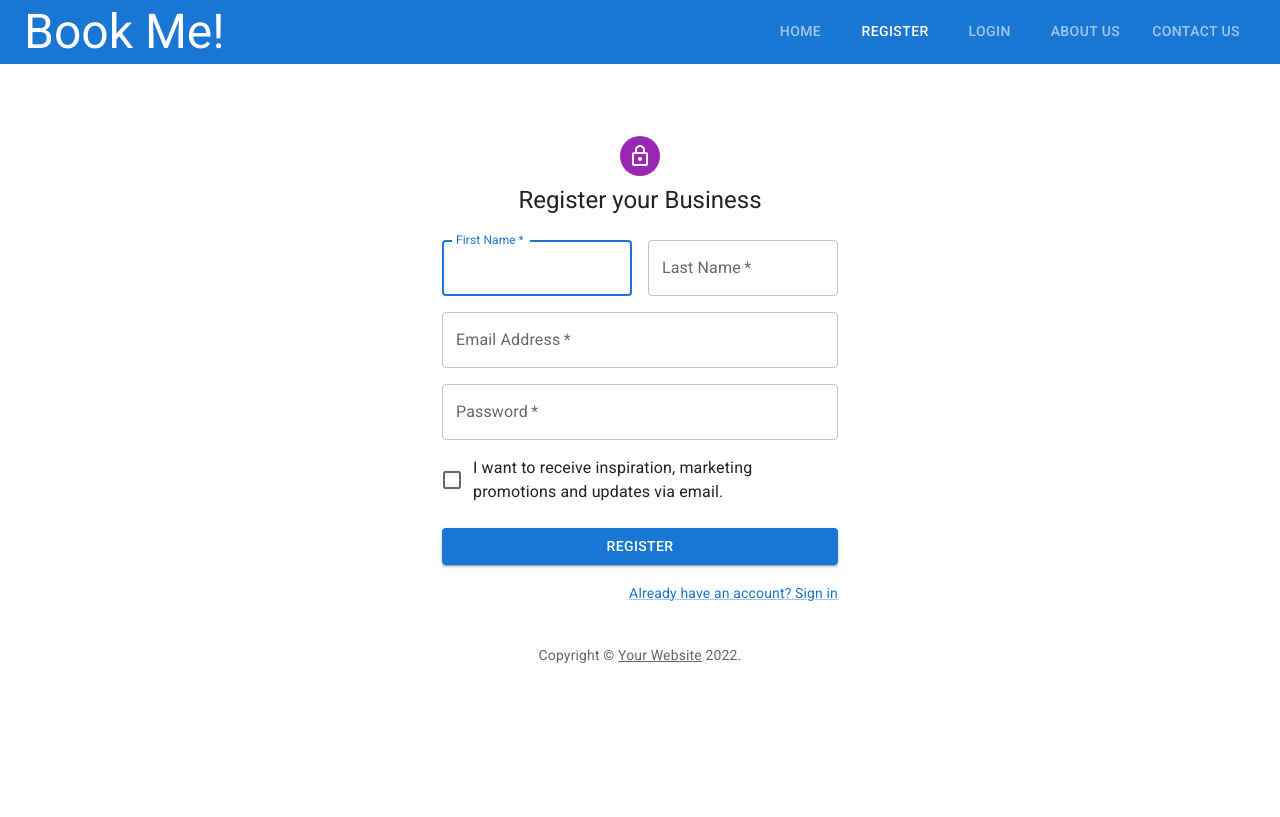
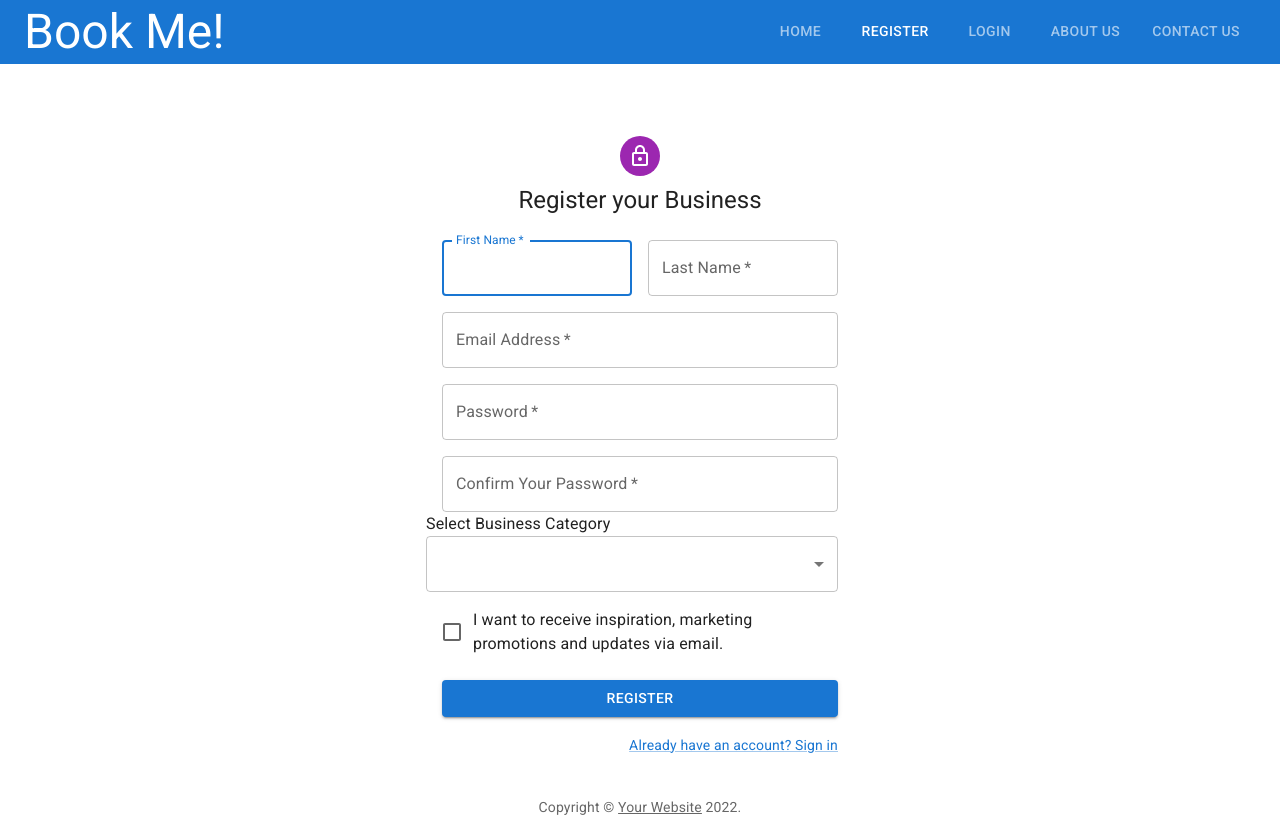
Before and after one commit to keithwv/codebusters, a React (Create React App) app in the folder client/: page /Register in a window 1280 px wide. Built offline with nearby package versions, Linux system fonts and the light colour scheme.

Commit message:
Added business category

```diff
--- a/client/src/Components/Register/RegisterBusiness.js
+++ b/client/src/Components/Register/RegisterBusiness.js
@@ -12,6 +12,10 @@ import LockOutlinedIcon from '@mui/icons-material/LockOutlined';
 import Typography from '@mui/material/Typography';
 import Container from '@mui/material/Container';
 import { createTheme, ThemeProvider } from '@mui/material/styles';
+import InputLabel from '@mui/material/InputLabel';
+import MenuItem from '@mui/material/MenuItem';
+import FormControl from '@mui/material/FormControl';
+import Select from '@mui/material/Select';
 
 function Copyright(props) {
   return (
@@ -28,11 +32,16 @@ function Copyright(props) {
 
 const theme = createTheme();
 const register = function () {
-  console.log ("Registration completed")
-
+  console.log("Registration completed")
 }
 
+
 export default function RegisterBusiness() {
+  const [selectBusiness, setSelectBusiness] = React.useState('');
+
+  const handleChange = (event) =>
+    setSelectBusiness(event.target.value);
+
   const handleSubmit = (event) => {
     event.preventDefault();
     const data = new FormData(event.currentTarget);
@@ -106,6 +115,33 @@ export default function RegisterBusiness() {
                 />
               </Grid>
               <Grid item xs={12}>
+                <TextField
+                  required
+                  fullWidth
+                  name="password2"
+                  label="Confirm Your Password"
+                  type="password"
+                  id="password2"
+                  autoComplete="password2"
+                />
+              </Grid>
+
+              <FormControl fullWidth>
+                <Grid id="select-business" xs={12}>Select Business Category</Grid>
+                <Select
+                  labelId="select-business"
+                  id="deop-down-menu"
+                  value={selectBusiness}
+                  label="select-business"
+                  onChange={handleChange}
+                >
+                  <MenuItem value={10}>General</MenuItem>
+                  <MenuItem value={20}>Car Repairs</MenuItem>
+                  <MenuItem value={30}>Cleaning Services</MenuItem>
+                </Select>
+              </FormControl>
+
+              <Grid item xs={12}>
                 <FormControlLabel
                   control={<Checkbox value="allowExtraEmails" color="primary" />}
                   label="I want to receive inspiration, marketing promotions and updates via email."
```
